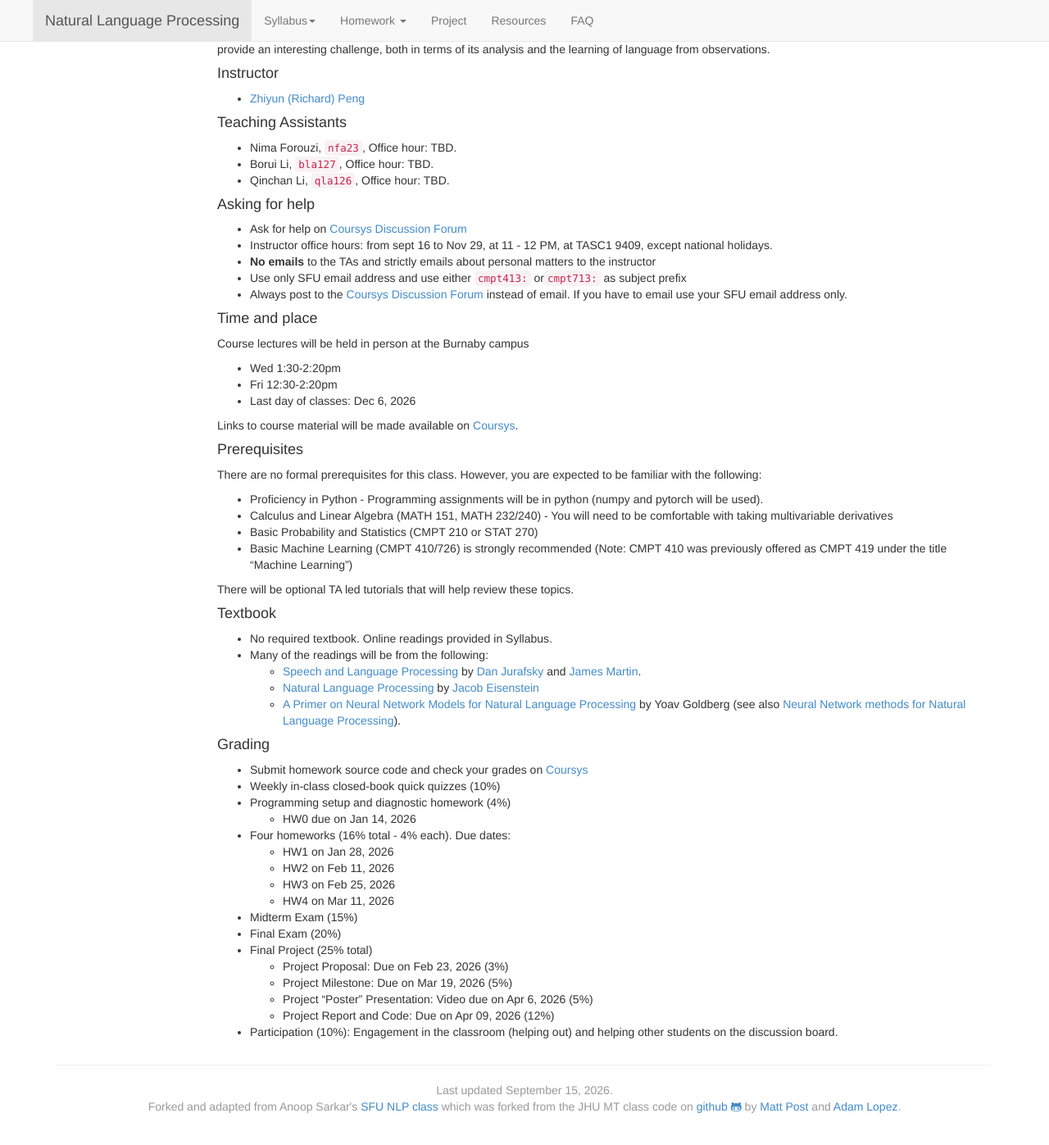
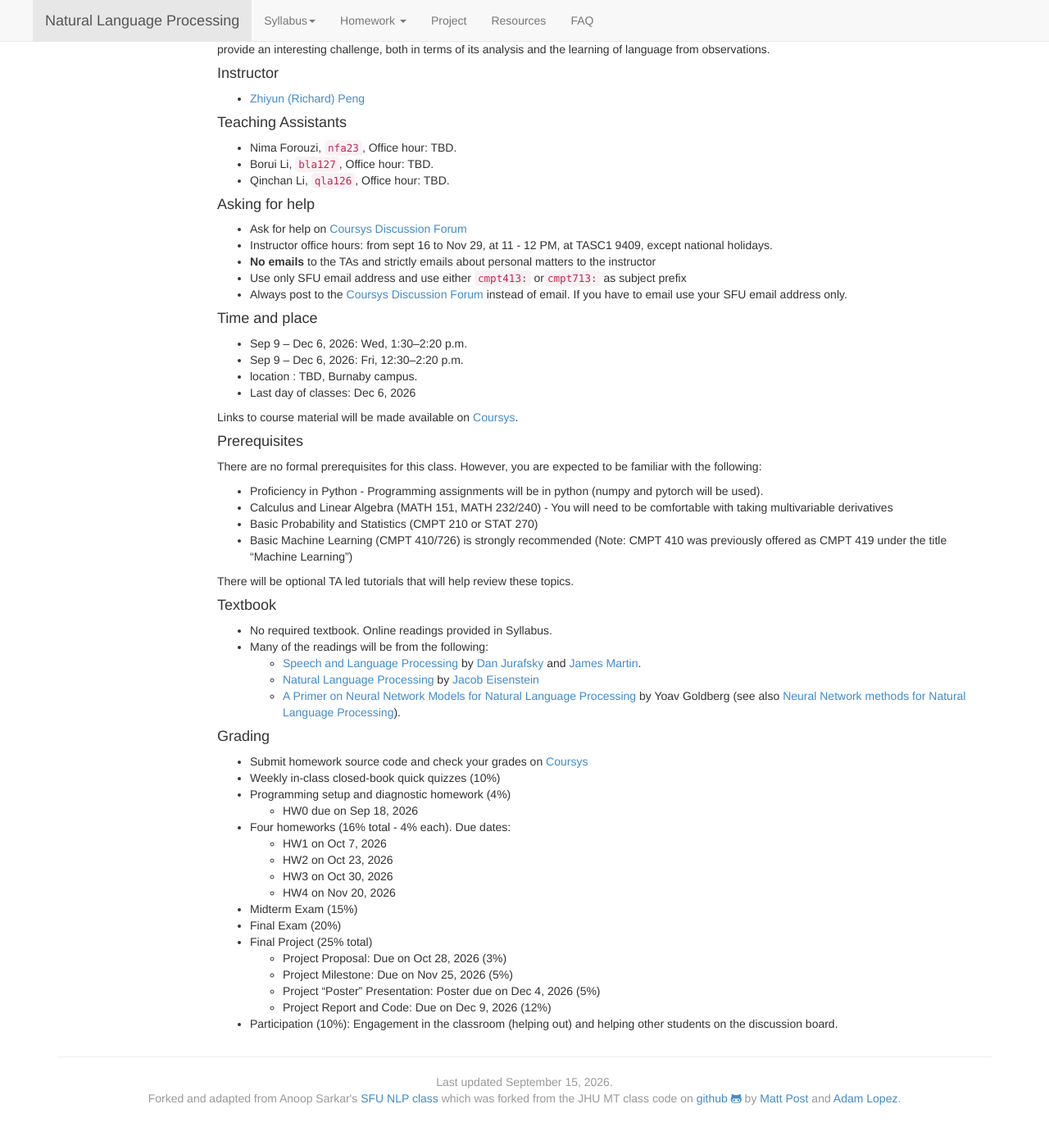
Before and after one commit to zhiyunrichardpeng/nlp-class, a Jekyll site: the page built from index.md, in a window 1280 px wide and 1400 px high, scrolled down 233 px. Shown: the top 1397 px of the window at 82% size. Built offline with Jekyll 4.4.1, drawn with Linux system fonts in a browser that asks for light colours; nearby versions of some CDN libraries.

Commit message:
Update time format, adjust HW dates, and migrate from Crowdmark to Gradescope

```diff
--- a/_config.yml
+++ b/_config.yml
@@ -52,56 +52,53 @@ group:
   maxsize: 3
 hwdates:
   - hw: "0"
-    startdate: "Jan 5, 2026"
-    deadline: "Jan 14, 2026"
-    hwc-url: https://app.crowdmark.com/student/assessments/hw0-c-4bd18
+    startdate: "Sep 9, 2026"
+    deadline: "Sep 18, 2026"
+    hwc-url: https://www.gradescope.ca/courses/33825/assignments/hw0
     hwp-report-submit-url:
   - hw: "1"
-    startdate: "Jan 14, 2026"
-    deadline: "Jan 28, 2026"
-    hwc-url: https://app.crowdmark.com/student/assessments/hw1-c-0d83e
+    startdate: "Sep 18, 2026"
+    deadline: "Oct 7, 2026"
+    hwc-url: https://www.gradescope.ca/courses/33825/assignments/hw1
     hwp-report-submit-url:
   - hw: "2"
-    startdate: "Jan 28, 2026"
-    deadline: "Feb 11, 2026"
+    startdate: "Oct 7, 2026"
+    deadline: "Oct 23, 2026"
     hwc-url: https://www.gradescope.ca/courses/33825/assignments/180853
     hwp-report-submit-url:
   - hw: "3"
-    startdate: "Feb 11, 2026"
-    deadline: "Feb 25, 2026"
+    startdate: "Oct 23, 2026"
+    deadline: "Oct 30, 2026"
     hwc-url: https://www.gradescope.ca/courses/33825/assignments/184655
     hwp-report-submit-url:
   - hw: "4"
-    startdate: "Feb 25, 2026"
-    deadline: "Mar  11, 2026"
+    startdate: "Oct 30, 2026"
+    deadline: "Nov 20, 2026"
     hwc-url: https://www.gradescope.ca/courses/33825/assignments/187573
     hwp-report-submit-url:
   - hw: "project"
     report-submit-name: "Gradescope"
-    startdate: "Feb 10, 2026"
-    deadline: "Apr 09, 2026"
-    time: "Poster session: ???"
+    startdate: "Oct 23, 2026"
+    deadline: "Dec 9, 2026"
+    time: "Poster session: TBD"
     location: "TBD"
-    abstract: "Feb 18, 2026"
-    proposal: "Feb 23, 2026"
+    abstract: "Oct 28, 2026"
+    proposal: "Oct 28, 2026"
     proposal-submit-url: https://www.gradescope.ca/courses/33825/assignments/179256
-    milestone: "Mar 19, 2026"
+    milestone: "Nov 25, 2026"
     milestone-submit-url: https://www.gradescope.ca/courses/33825/assignments/179257
-    poster: "Video due on Apr 6, 2026"
+    poster: "Poster due on Dec 4, 2026"
     video-submit-url: https://www.gradescope.ca/courses/33825/assignments/179259
     report-submit-url: https://www.gradescope.ca/courses/33825/assignments/179258
 hwsubmit:
   name: "Coursys"
   url:  "https://coursys.sfu.ca/2026sp-cmpt-713-x1/"
 hwp-report-submit:
-  name: "Crowdmark"
-  url:  "https://app.crowdmark.com/courses/cmpt413-d100-computational-linguistics-cmpt713-g100-natural-language-processing"
+  name: "Gradescope"
+  url:  "https://www.gradescope.ca/courses/33825"
   specify-group-url: "https://www.youtube.com/watch?v=N2LtHmdu09c"
-hwc01: "Crowdmark"
-hwcsubmit01:
-  name: "Crowdmark"
-  url:  "https://app.crowdmark.com/courses/cmpt413-d100-computational-linguistics-cmpt713-g100-natural-language-processing"
-hwc: "Gradescope"
+hwc01: "Gradescope"
 hwcsubmit01:
   name: "Gradescope"
   url:  "https://www.gradescope.ca/courses/33825"
+hwc: "Gradescope"
--- a/index.md
+++ b/index.md
@@ -49,9 +49,9 @@ terms of its analysis and the learning of language from observations.
 * Always post to the [{{site.forumname}}]({{ site.forum }}) instead of email. If you have to email use your SFU email address only.
 
 #### Time and place
-Course lectures will be held in person at the Burnaby campus
-* Wed 1:30-2:20pm
-* Fri 12:30-2:20pm
+* Sep 9 – Dec 6, 2026: Wed, 1:30–2:20 p.m.
+* Sep 9 – Dec 6, 2026: Fri, 12:30–2:20 p.m.
+* location : TBD, Burnaby campus.
 * Last day of classes: {{ site.lastday }}
 
 Links to course material will be made available on [Coursys]({{ site.coursys }}).
```
Also changed, not shown: faq.md (+1 -1 lines).
